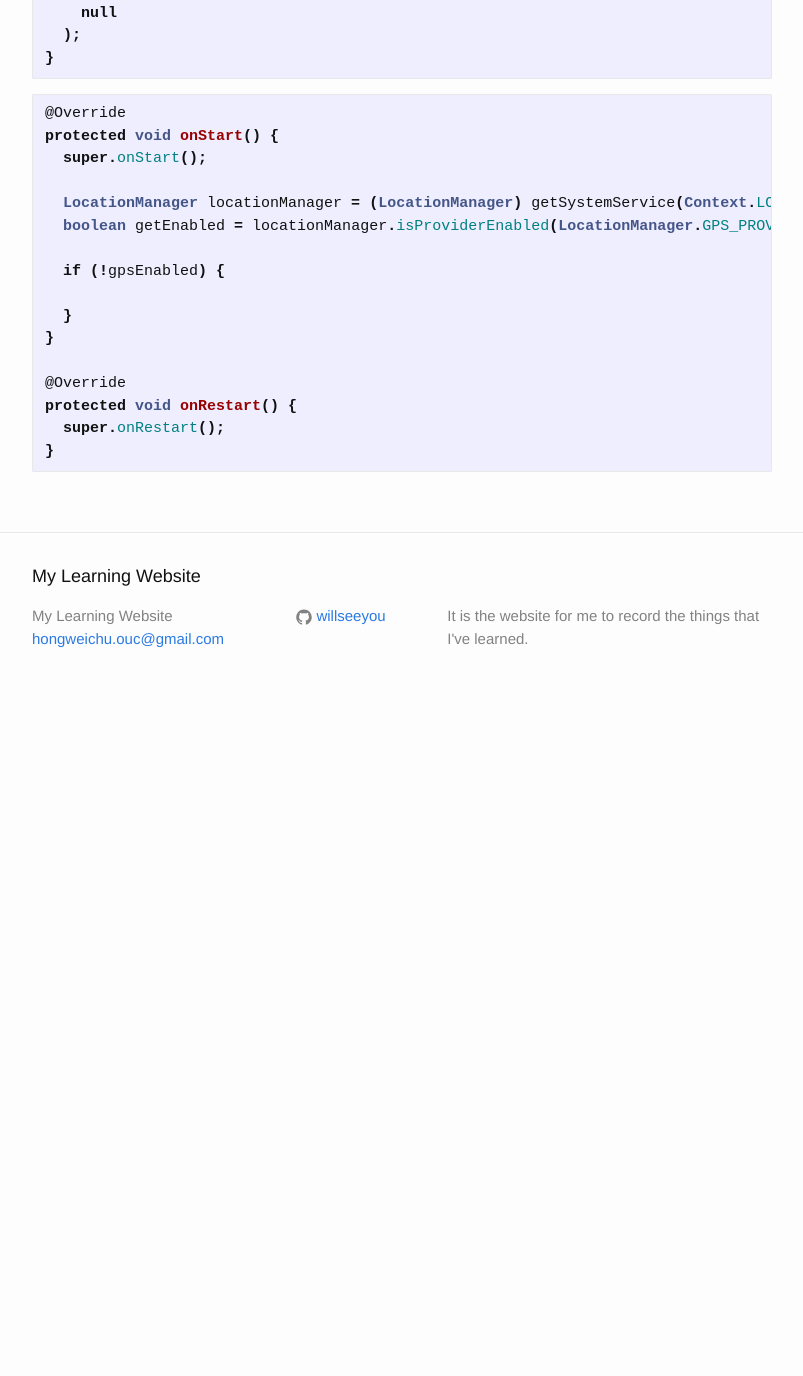
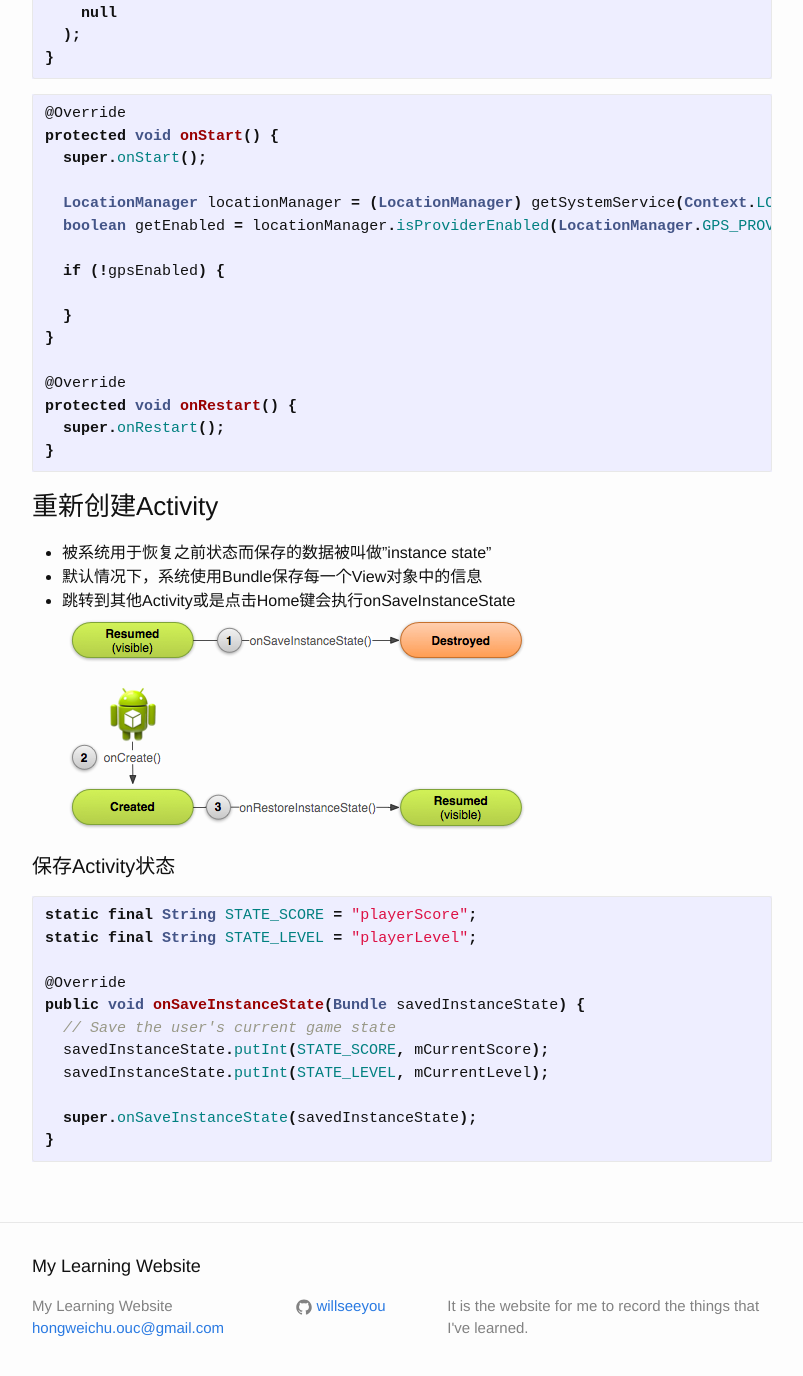
Before and after one commit to willseeyou/willseeyou.github.io, a Jekyll site: the page built from _posts/2016-02-02-android-training-managing-the-activity.markdown, in a window 1280 px wide and 1400 px high, scrolled down 4239 px. Shown: the top 1376 px of the window, without its empty margins (238-1041 px from the left). Built offline with Jekyll 4.4.1, drawn with Linux system fonts in a browser that asks for light colours; Markdown is read by kramdown in place of the engine named in the settings; before the commit the page ends 4949 px from its top, so only the background shows below that.

Commit message:
Add activity restore

````diff
--- a/_posts/2016-02-02-android-training-managing-the-activity.markdown
+++ b/_posts/2016-02-02-android-training-managing-the-activity.markdown
@@ -151,3 +151,24 @@ protected void onRestart() {
   super.onRestart();
 }
 ```
+
+### 重新创建Activity
+* 被系统用于恢复之前状态而保存的数据被叫做"instance state"
+* 默认情况下，系统使用Bundle保存每一个View对象中的信息
+* 跳转到其他Activity或是点击Home键会执行onSaveInstanceState
+![basic-lifecycle-savestate](/images/manage-activity/basic-lifecycle-savestate.png)
+
+#### 保存Activity状态
+```java
+static final String STATE_SCORE = "playerScore";
+static final String STATE_LEVEL = "playerLevel";
+
+@Override
+public void onSaveInstanceState(Bundle savedInstanceState) {
+  // Save the user's current game state
+  savedInstanceState.putInt(STATE_SCORE, mCurrentScore);
+  savedInstanceState.putInt(STATE_LEVEL, mCurrentLevel);
+
+  super.onSaveInstanceState(savedInstanceState);
+}
+```
````
Also changed, not shown: images/manage-activity/basic-lifecycle-savestate.png (added).
